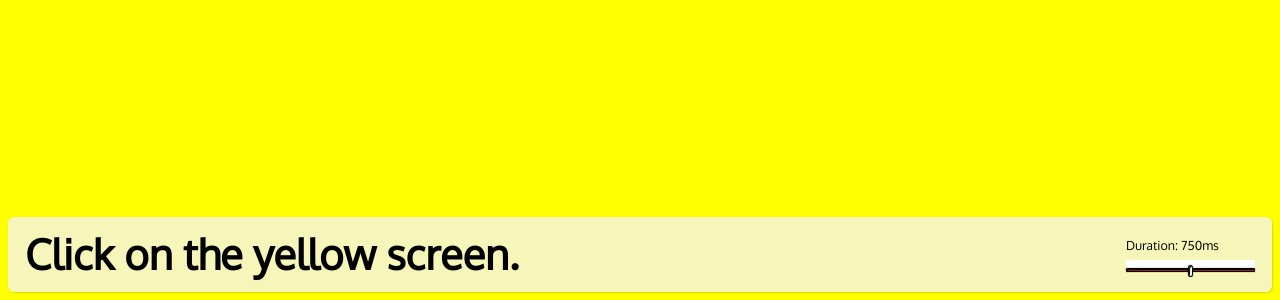
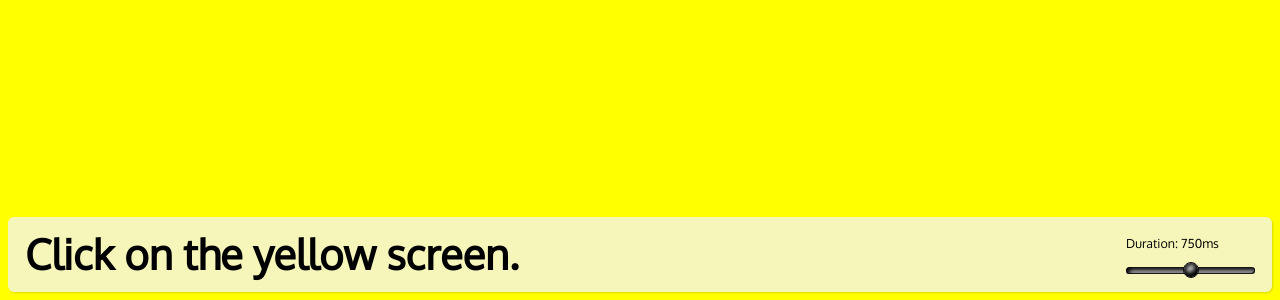
Before and after one commit to giTomas/gradient-overlay, a React (Create React App) app: page / in a window 1280 px wide. Shown: the part 500-800 px from the top of the page. Built offline with nearby package versions, Linux system fonts and the light colour scheme; the HTML template or start-up script is replaced by a standard one.

Commit message:
animation class

```diff
--- a/src/App.js
+++ b/src/App.js
@@ -3,10 +3,7 @@ import Background from './styled/background';
 import Overlay from './styled/overlay';
 import RenderPanel from './styled/renderPanel';
 import img from './images/jens-lelie-15662-unsplash-crop.jpg';
-// import animate from './animation/_animate';
-// import * as timing from './animation/_timing';
-// import * as ease from './animation/_ease';
-import animation from './animation/';
+import anim from './animation/';
 
 class App extends PureComponent {
   constructor(props) {
@@ -22,11 +19,14 @@ class App extends PureComponent {
         max: "1350",
         step: "150",
       },
+      anim: {
+        ease: 'in',
+        timing: 'quad',
+      },
       progress: 0,
       inProgress: false,
       duration: 750,
-      fromOverlay: false,
-      fromImage: false
+      state: 'OVERLAY',
     }
   }
 
@@ -40,10 +40,13 @@ class App extends PureComponent {
   }
 
   handleOnChange = ({target}) => {
-    // console.log(target.value)
     this.setState({
       duration: target.value
     })
+
+  //   this.setState((prevState, props) => ({
+  //       anim: {...prevState.anim, duration: target.value }
+  //     }));
   }
 
   handleClick = (e) => {
@@ -59,31 +62,21 @@ class App extends PureComponent {
   toggleAnimation = (progress=this.state.progress, inProgress=this.state.inProgress) => {
     if (inProgress) return;
     if (progress === 100) {
-      animation({
-        timing: "quad",
-        ease: "easeIn",
+      anim.animate({
+        timingKey: this.state.anim.timing,
+        easeKey: this.state.anim.ease,
         draw: this.drawOverlayOff,
-        duration: this.state.duration})()
-      // animate({
-      //   timing: ease.easeOut(timing.quad),
-      //   draw: this.drawOverlayOff,
-      //   duration: this.state.duration});
+        duration: this.state.duration})
     } else {
-      animation({
-        timing: "quad",
-        ease: "easeOut",
+      anim.animate({
+        timingKey: "quad",
+        easeKey: "outIn",
         draw: this.drawOverlayOn,
-        duration: this.state.duration})()
-        // animate({
-        //   timing: ease.easeIn(timing.quad),
-        //   draw: this.drawOverlayOn,
-        //   duration: this.state.duration});
+        duration: this.state.duration})
     }
   }
 
   drawOverlayOn = (progress) => {
-    // console.log('on progress: ' + progress*100)
-    // console.log('on inProgress: ' + (progress*100 < 100 || progress <= 0))
     const percents = progress * 100
     this.setState({
       progress: percents,
@@ -92,13 +85,11 @@ class App extends PureComponent {
   }
 
   drawOverlayOff = (progress) => {
-    // console.log('off progress: ' + ((1 - progress)*100))
-    // console.log('off inProgress: ' +  ((1- progress) > 0))
-    // console.log('arg rogress: ' + progress)
-    const fr = 1 - progress
+    // const fr = 1 - progress;
+    const percents = (1 - progress)*100
     this.setState({
-      progress: fr * 100,
-      inProgress:  fr > 0
+      progress: percents,
+      inProgress:  percents > 0
     });
   }
 }
--- /dev/null
+++ b/src/animation/_animation.js
@@ -0,0 +1,49 @@
+
+export class Animation {
+  // constructor() {}
+  animate({timingKey, easeKey, draw, duration}) {
+    const timing = this._makeEaseTiming(timingKey, easeKey)
+    let start = performance.now();
+    requestAnimationFrame(function animate(time) {
+      let timeFraction = (time - start)/duration;
+      if (timeFraction > 1) {
+        timeFraction = 1
+      };
+      let progress = timing(timeFraction);
+      draw(progress);
+      if (timeFraction < 1) {
+        requestAnimationFrame(animate);
+      }
+    })
+  }
+
+  _makeEaseTiming(timingKey, easeKey) {
+    const easeFn = this._ease[this._checkKey(this._ease, easeKey)];
+    const timingFn = this._timing[this._checkKey(this._timing, timingKey)];
+    return easeFn(timingFn);
+  }
+
+  _ease = {
+    in:    timing => fr => timing(fr),
+    out:   timing => fr => 1 - timing(1 - fr),
+    outIn: timing => fr => (fr <= 0.5 ? (timing(2 * fr) / 2) : ((2 - timing(2 * (1 - fr))) / 2)),
+  }
+
+  _timing = {
+    linear:   fr => fr,
+    quad:    (fr, x=2) => Math.pow(fr, x),
+    circ:     fr =>  1 - Math.sin(Math.acos(fr)),
+    back:    (fr, x=5) => (Math.pow(fr, 2) * ((x + 1) * fr - x)),
+    bounce:   fr => {}
+  }
+
+  _checkKey(obj, key) {
+    // if (typeof key !== 'string' || key instanceof String) throw new Error(`Key "${key}" is not string`)
+    if (typeof key !== 'string') throw new Error(`Key "${key}" is not string`)
+    if (!(key in obj)) throw new Error(`Key "${key}" does not exists in ${ obj === this._ease ? 'ease' : 'timing'}!`)
+    // if (!obj[key]) throw new Error(`Key "${key}" does not exists in ${ obj === this._ease ? 'ease' : 'timing'}!`)
+    return key;
+  }
+};
+
+export default Animation;
--- a/src/animation/index.js
+++ b/src/animation/index.js
@@ -1,26 +1,52 @@
-import animate from './_animate';
-import * as timingFns from './_timing';
-import * as easeFns from './_ease';
+import Animation from './_animation';
 
-// class animation {
-//   constructor() {
+// export class Animation {
+//   // constructor() {}
+//   animate({timingKey, easeKey, draw, duration}) {
+//     const timing = this._makeEaseTiming(timingKey, easeKey)
+//     let start = performance.now();
+//     requestAnimationFrame(function animate(time) {
+//       let timeFraction = (time - start)/duration;
+//       if (timeFraction > 1) {
+//         timeFraction = 1
+//       };
+//       let progress = timing(timeFraction);
+//       draw(progress);
+//       if (timeFraction < 1) {
+//         requestAnimationFrame(animate);
+//       }
+//     })
+//   }
 //
+//   _makeEaseTiming(timingKey, easeKey) {
+//     const easeFn = this._ease[this._checkKey(this._ease, easeKey)];
+//     const timingFn = this._timing[this._checkKey(this._timing, timingKey)];
+//     return easeFn(timingFn);
 //   }
-// }
+//
+//   _ease = {
+//     in: timing => fr => timing(fr),
+//     out: timing => fr => 1 - timing(1 - fr),
+//     outIn: timing => fr => (fr <= 0.5 ? (timing(2 * fr) / 2) : ((2 - timing(2 * (1 - fr))) / 2)),
+//   }
+//
+//   _timing = {
+//     linear: fr => fr,
+//     quad: (fr, x=2)=> Math.pow(fr, x),
+//     circ: fr =>  1 - Math.sin(Math.acos(fr)),
+//     back: (fr, x=5) => (Math.pow(fr, 2) * ((x + 1) * fr - x)),
+//     bounce: fr => {}
+//   }
+//
+//   _checkKey(obj, key) {
+//     if (typeof key !== 'string') throw new Error(`Key "${key}" is not string`)
+//     if (!obj[key]) throw new Error(`Key "${key}" does not exists in ${ obj === this._ease ? 'ease' : 'timing'}!`)
+//     return key;
+//   }
+//
+// };
 
-const animation = (
-  {timing, ease, draw, duration},
-  animateFn=animate,
-  timings=timingFns,
-  eases=easeFns) => {
-  // const {timing, ease, draw, duration} = conf;
-  return function(t=timings[timing],e=eases[ease]) {
-    animateFn({
-      timing: e(t),
-      draw: draw,
-      duration: duration})
-  }
-};
+// instantiate singleton for further use
+const anim = new Animation();
 
-
-export default animation;
+export default anim;
--- a/src/styled/renderPanel.js
+++ b/src/styled/renderPanel.js
@@ -46,6 +46,7 @@ const Input = styled.input`
   border: 0;
   outline: none;
   padding: 0.6em 0 0 0;
+  background-color: transparent;
   &::-moz-focus-outer {
       border: 0;
   }
@@ -64,55 +65,39 @@ const Input = styled.input`
   &::-webkit-slider-thumb {
     -webkit-appearance: none;
     border: 1px solid #000000;
-    height: 0.85em;
-    width: 0.4em;
-    border-radius: 3px;
+    height: 1.2em;
+    width: 1.2em;
+    border-radius: 50%;
     background: #ffffff;
     cursor: pointer;
-    margin-top: -0.3em;
-    box-shadow: inset 1px 1px 1px #000000, 0px 0px 1px #0d0d0d; /* Add cool effects to your sliders! */
+    margin-top: -0.33em;
+    box-shadow: inset -3px -5px 5px #000000, inset 2px 2px 5px #0d0d0d;
   }
   &::-moz-range-track {
     width: 100%;
     height: 0.525em;
     cursor: pointer;
     box-shadow: inset 3px 3px 4px #000000, inset -1px -1px 1px #0d0d0d;
-    ${'' /* box-shadow: inset 2px 3px 3px #000000, inset -1px -1px 2px grey; */}
     background: #a9a9a9;
-    ${'' /* background: #d3d3d3; */}
-    ${'' /* background: #000000; */}
-    ${'' /* background: repeating-linear-gradient(90deg,  #000000 , #000000 1%, #a9a9a9 1%, #a9a9a9 11%); */}
     border-radius: 0.5em;
-    ${'' /* border: 0.1px solid #010101; */}
   }
   &::-webkit-slider-runnable-track {
     width: 100%;
-    height:0.25em;
+    height: 0.525em;
     cursor: pointer;
-    box-shadow: inset 1px 1px 1px #000000, 0px 0px 1px #0d0d0d;
-    background: brown;
-    border-radius: 1.3px;
-    border: 0.2px solid #010101;
+    box-shadow: inset 3px 3px 4px #000000, inset -1px -1px 1px #0d0d0d;
+    background: #a9a9a9;
+    border-radius: 0.5em;
+    ${'' /* border: 0.2px solid #010101; */}
   }
   &:focus::-webkit-slider-runnable-track {
-    background: brown;
+    background: #a9a9a9;;
   }
 `;
-
-// const msg = (progress) => {
-//   if (progress === 100) {
-//     return 'the image';
-//   }
-//   if (progress === 0 || progress < 100) {
-//     return 'the yellow screen';
-//   }
-// }
 
 const RenderPanel = ({duration, progress, onChangeHandler, range}) => (
   <Container>
     <Text>Click on {progress === 100 ? 'the image' : 'the yellow screen'}.</Text>
-    {/* <Text>Click on {msg(progress)}.</Text> */}
-
     <Form>
       <Label>Duration: {duration}ms</Label>
       <Input
@@ -122,7 +107,6 @@ const RenderPanel = ({duration, progress, onChangeHandler, range}) => (
         step={range.step}
         value={duration}
         onChange={onChangeHandler} />
-
     </Form>
   </Container>
 )
```
Also changed, not shown: src/animation/fp/index.js (added, +22 -0 lines), src/animation/fp/_animate.js (renamed from src/animation/_animate.js), src/animation/fp/_ease.js (renamed from src/animation/_ease.js), src/animation/fp/_timing.js (renamed from src/animation/_timing.js), src/finiteStateMachine/_fsm.js (renamed from src/stateMachine/_sm.js), 1 other file (tests, documents, lock files or other folders).
